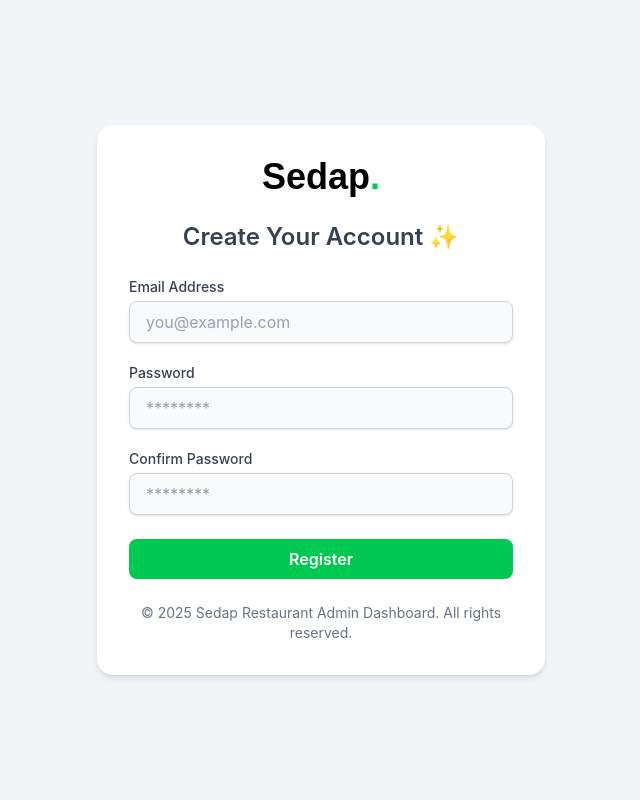
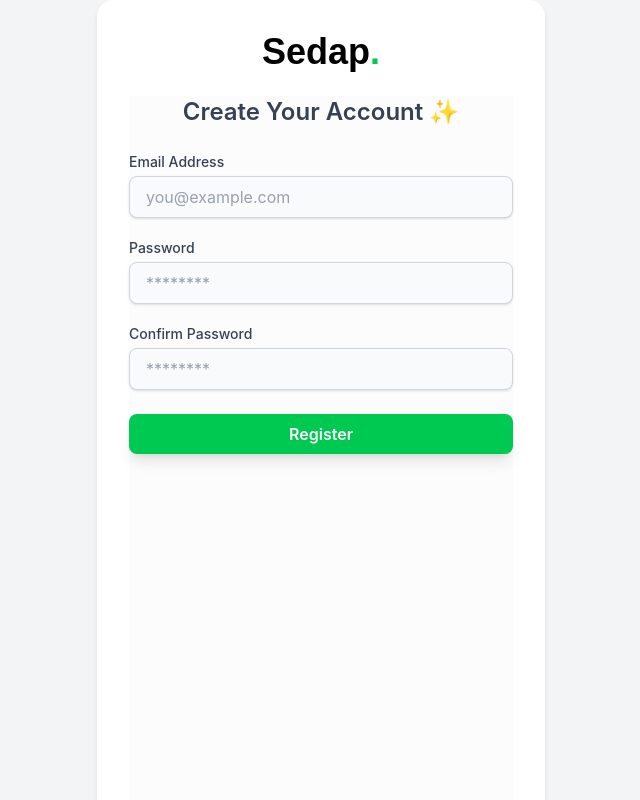
Before and after one commit to jihan24sia/react-jihan-2sia, a React (Vite) app: page /register in a window 1280 px wide. Shown: the top 800 px of the page, without its empty margins (319-959 px from the left). Built offline with nearby package versions, Linux system fonts and the light colour scheme; a web font is replaced by a local one.

Commit message:
penerapan component pada project sedap

```diff
--- a/src/pages/auth/Register.jsx
+++ b/src/pages/auth/Register.jsx
@@ -1,6 +1,11 @@
+import React from 'react';
+// Pastikan jumlah titiknya dua (../../) karena file ini ada di dalam folder 'auth'
+import Container from "../../components/Container";
+
 export default function Register() {
     return (
-        <div>
+        <Container>
+            <div className="max-w-md mx-auto">
                 <h2 className="text-2xl font-semibold text-gray-700 mb-6 text-center">
                     Create Your Account ✨
                 </h2>
@@ -17,7 +22,7 @@ export default function Register() {
                             type="email"
                             id="email"
                             className="w-full px-4 py-2 bg-gray-50 border border-gray-300 rounded-lg shadow-sm
-                            placeholder-gray-400"
+                                placeholder-gray-400 focus:ring-2 focus:ring-green-500 focus:outline-none"
                             placeholder="you@example.com"
                         />
                     </div>
@@ -33,7 +38,7 @@ export default function Register() {
                             type="password"
                             id="password"
                             className="w-full px-4 py-2 bg-gray-50 border border-gray-300 rounded-lg shadow-sm
-                            placeholder-gray-400"
+                                placeholder-gray-400 focus:ring-2 focus:ring-green-500 focus:outline-none"
                             placeholder="********"
                         />
                     </div>
@@ -49,7 +54,7 @@ export default function Register() {
                             type="password"
                             id="confirmPassword"
                             className="w-full px-4 py-2 bg-gray-50 border border-gray-300 rounded-lg shadow-sm
-                            placeholder-gray-400"
+                                placeholder-gray-400 focus:ring-2 focus:ring-green-500 focus:outline-none"
                             placeholder="********"
                         />
                     </div>
@@ -57,11 +62,12 @@ export default function Register() {
                     <button
                         type="submit"
                         className="w-full bg-green-500 hover:bg-green-600 text-white font-semibold py-2 px-4
-                        rounded-lg transition duration-300"
+                            rounded-lg transition duration-300 shadow-lg active:scale-95"
                     >
                         Register
                     </button>
                 </form>
             </div>
-    )
+        </Container>
+    );
 }
```
Lines whose indentation alone changed are shown as unchanged.
